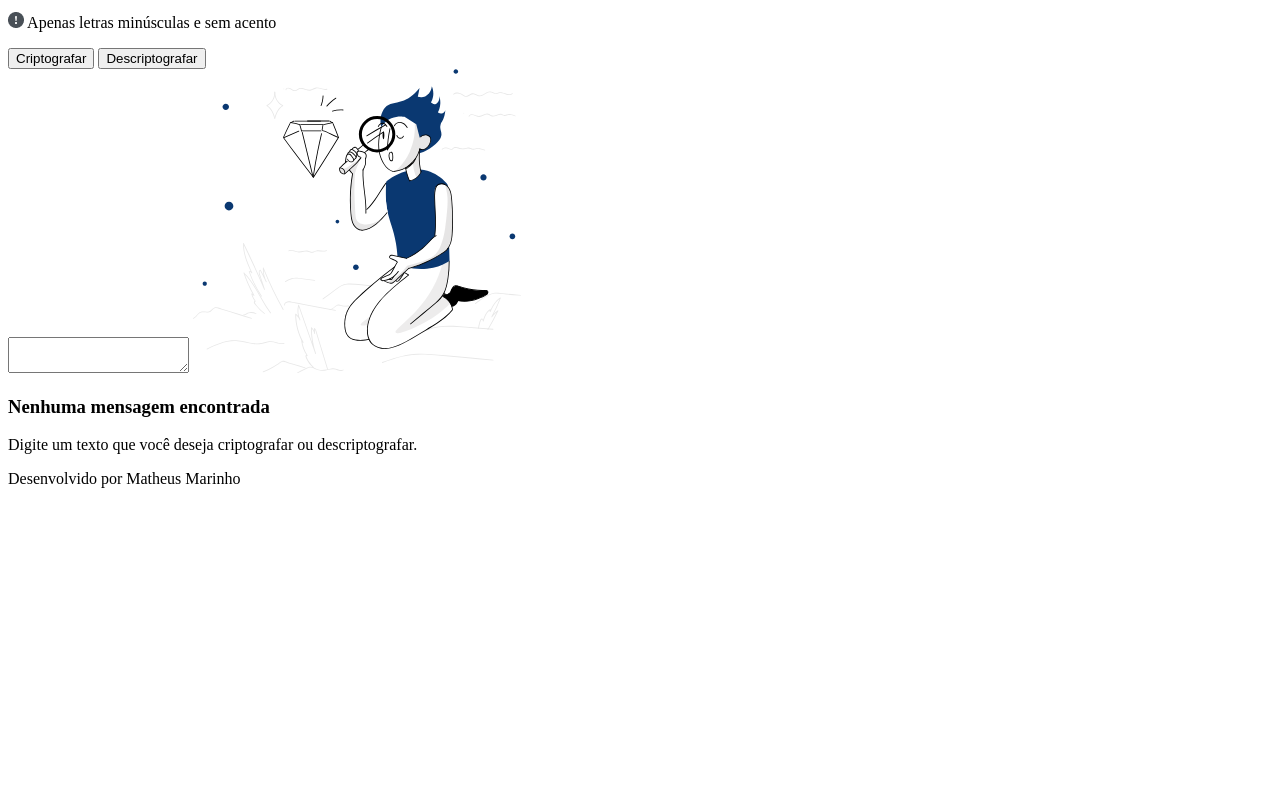
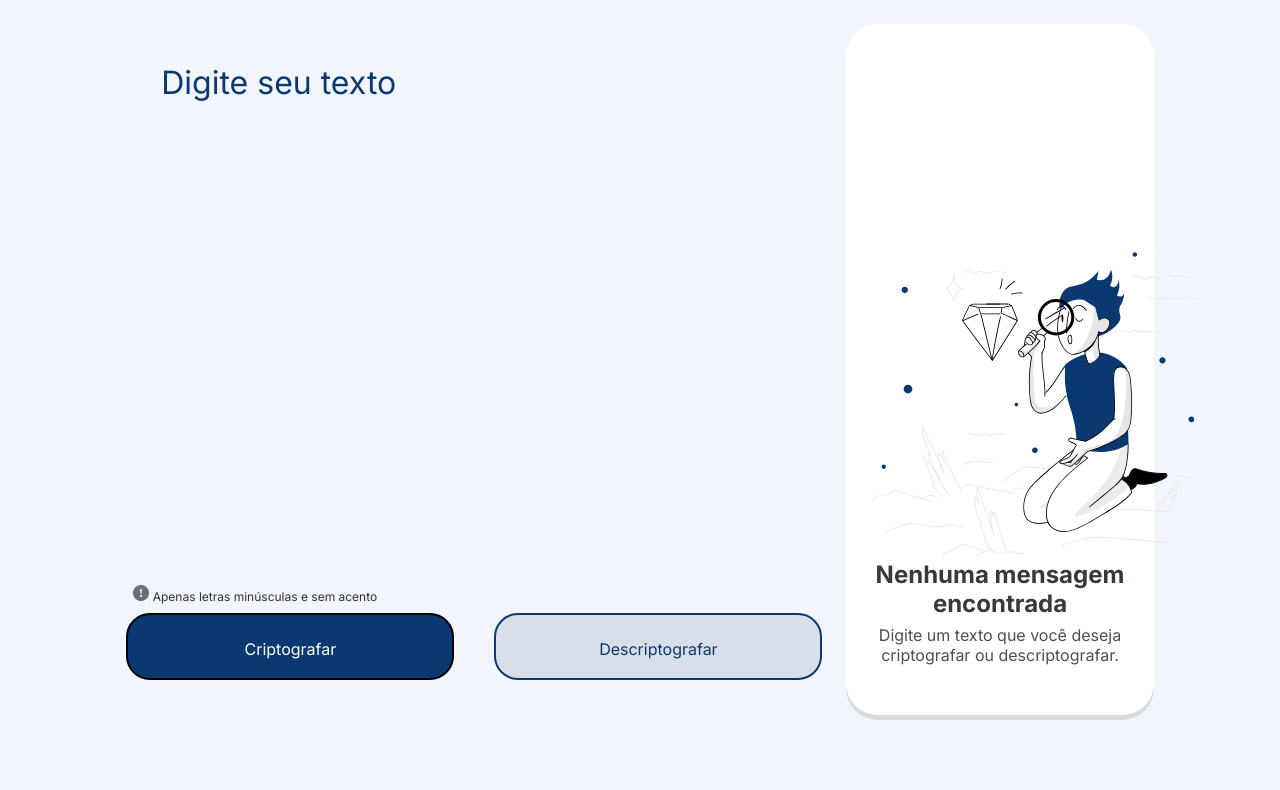
Before and after one commit to MatheusMarinho57/Decodificador-de-Texto, a plain HTML site: page index.html in a window 1280 px wide. Shown: the part 104-894 px from the top of the page. Before the commit the page ends 800 px from the top, so only its background shows below. Drawn offline with Linux system fonts and the light colour scheme.

Commit message:
adiciona o readme e finaliza o projeto

```diff
--- a/index.html
+++ b/index.html
@@ -12,13 +12,12 @@
     <img src="./Images/Frame 6.png" alt="Logo-da-alura">
   </header>
   <main>
-    <section class="">
+    <section class="main-area">
       <div class="text">
         <textarea name="input" id="typehere" placeholder="Digite seu texto"></textarea>
-
       </div>
       <div class="info">
-        <p>
+        <p class="info-phrase">
           <img src="./Images/bi_exclamation-circle-fill.png" alt="exclamation-mark">
           Apenas letras minúsculas e sem acento
         </p>
@@ -28,14 +27,22 @@
         <button class="btn" id="descrip" onclick="btnDescriptograph()">Descriptografar</button>
       </div>
     </section>
-    <section>
+    <section class="side-area">
       <div class="output">
-      <textarea name="output" id="output-area"></textarea>
-      <img src="./Images/High quality products 1 1.svg" alt="image">
-      <h3 class="bold-output">Nenhuma mensagem encontrada</h3>
-      <p class="output-message">Digite um texto que você deseja criptografar ou descriptografar.</p>
+      <textarea name="output" id="output-area" disabled></textarea>
+      <img src="./Images/High quality products 1 1.svg" alt="image" class="output-image">
+      <div class="disapear-message">
+        <h3 class="bold-output">
+          Nenhuma mensagem <br>
+          encontrada
+        </h3>
+        <p class="output-message">
+          Digite um texto que você deseja <br>
+          criptografar ou descriptografar.
+        </p>
+      </div>
     </div>
-    <button onclick="copyToClipboard()" id="btn-clip" class="btn-clipboard" style="display: none;">Copiar</button>
+    <button onclick="copyToClipboard()" id="btn-clip" class="btn" style="display: none;">Copiar</button>
     </section>
   </main>
   <footer>Desenvolvido por Matheus Marinho</footer>
--- a/index.js
+++ b/index.js
@@ -1,12 +1,14 @@
 const textArea = document.querySelector('#typehere');
 const output = document.querySelector('#output-area');
-const clipboardButton = document.querySelector('#btn-clip')
+const clipboardButton = document.querySelector('#btn-clip');
+const disapearMessage = document.querySelector('.disapear-message');
 
 const btnCriptograph = () => {
   let showCriptograph = criptograph(textArea.value);
   output.value = showCriptograph;
   textArea.value = '';
   clipboardButton.style.display = 'block';
+  disapearMessage.style.display = 'none';
 }
 
 const criptograph = (string) => {
@@ -26,6 +28,7 @@ const btnDescriptograph = () => {
   output.value = showDescriptograph;
   textArea.value = '';
   clipboardButton.style.display = 'block';
+  disapearMessage.style.display = 'none';
 }
 
 const descriptograph = (string) => {
--- a/style.css
+++ b/style.css
@@ -0,0 +1,162 @@
+@import url('https://fonts.googleapis.com/css2?family=Ubuntu&display=swap');
+@import url('https://fonts.googleapis.com/css2?family=Nunito:ital,wght@0,200..1000;1,200..1000&display=swap');
+@import url('https://fonts.googleapis.com/css2?family=Mulish:ital,wght@0,200..1000;1,200..1000&family=Nunito:ital,wght@0,200..1000;1,200..1000&display=swap');
+@import url('https://fonts.googleapis.com/css2?family=Inter:ital,opsz,wght@0,14..32,100..900;1,14..32,100..900&display=swap');
+
+:root {
+  --dark-blue: #0A3871;
+  --light-blue: #F3F5FC;
+  --descriptograph: #d8dfe8;
+}
+
+* {
+  padding: 0;
+  margin: 0;
+}
+
+body {
+  background-color: var(--light-blue);
+}
+
+header {
+  display: flex;
+  margin: 40px;
+}
+
+main {
+  display: flex;
+  justify-content: center;
+  height: 50rem;
+  gap: 1.5rem;
+}
+
+button {
+  cursor: pointer;
+}
+
+.main-area {
+  display: flex;
+  flex-direction: column;
+}
+
+#typehere {
+  width: auto;
+  height: 30rem;
+  background-color: var(--light-blue);
+  resize: none;
+  border: none;
+  color: var(--dark-blue);
+  font-size: 32px;
+  font-weight: 400;
+  font-family: 'Inter', sans-serif;
+  line-height: 48px;
+  padding: 5%;
+  outline: none;
+}
+
+::placeholder {
+  color: var(--dark-blue);
+}
+
+.buttons {
+  display: flex;
+  gap: 40px;
+}
+
+.btn {
+  width: 328px;
+  height: 67px;
+  border: 2px solid;
+  border-radius: 24px;
+  padding: 24px;
+  font-family: 'Inter', sans-serif;
+  font-weight: 400;
+  font-size: 16px;
+}
+
+#crip, #btn-clip{
+  background-color: var(--dark-blue);
+  color: white;
+  border-color: black;
+}
+
+#btn-clip {
+  margin-left: 35px;
+  margin-top: 10px;
+}
+
+#descrip {
+  background-color: var(--descriptograph);
+  border-color: var(--dark-blue);
+  color: var(--dark-blue);
+}
+
+.info {
+  padding: 1%;
+}
+
+.info-phrase {
+  font-size: 12px;
+  font-weight: 400;
+  font-family: 'Inter', sans-serif;
+  opacity: 80%;
+  line-height: 18px;
+}
+
+.side-area {
+  width: 20%;
+  height: 40rem;
+  background-color: white;
+  padding: 2% 2%;
+  border-radius: 2rem;
+  box-shadow: 0px 5px 0px rgb(219,219,219);
+}
+
+#output-area {
+  resize: none;
+  height: 10rem;
+  width: 90%;
+  font-size: 25px;
+  outline: none;
+  border: none;
+  padding: 5%;
+  color: var(--dark-blue);
+  font-weight: 400;
+  background-color: white;
+}
+
+.output-image {
+  padding-top: 5%;
+}
+
+.bold-output {
+  font-family: 'Inter', sans-serif;
+  font-weight: 700;
+  font-size: 1.5rem;
+  text-align: center;
+  color: #343A40;
+}
+
+.output-message {
+  font-family: 'Inter', sans-serif;
+  font-weight: 400;
+  font-size: 1rem;
+  text-align: center;
+  color: #495057;
+}
+
+.disapear-message {
+  display: flex;
+  flex-direction: column;
+  gap: 7px;
+}
+
+footer {
+  background-color: var(--dark-blue);
+  font-family: 'Inter', sans-serif;
+  font-size: 1rem;
+  font-weight: 400;
+  color: white;
+  text-align: center;
+  padding: 10px;
+}
```
Also changed, not shown: 1 other file.
